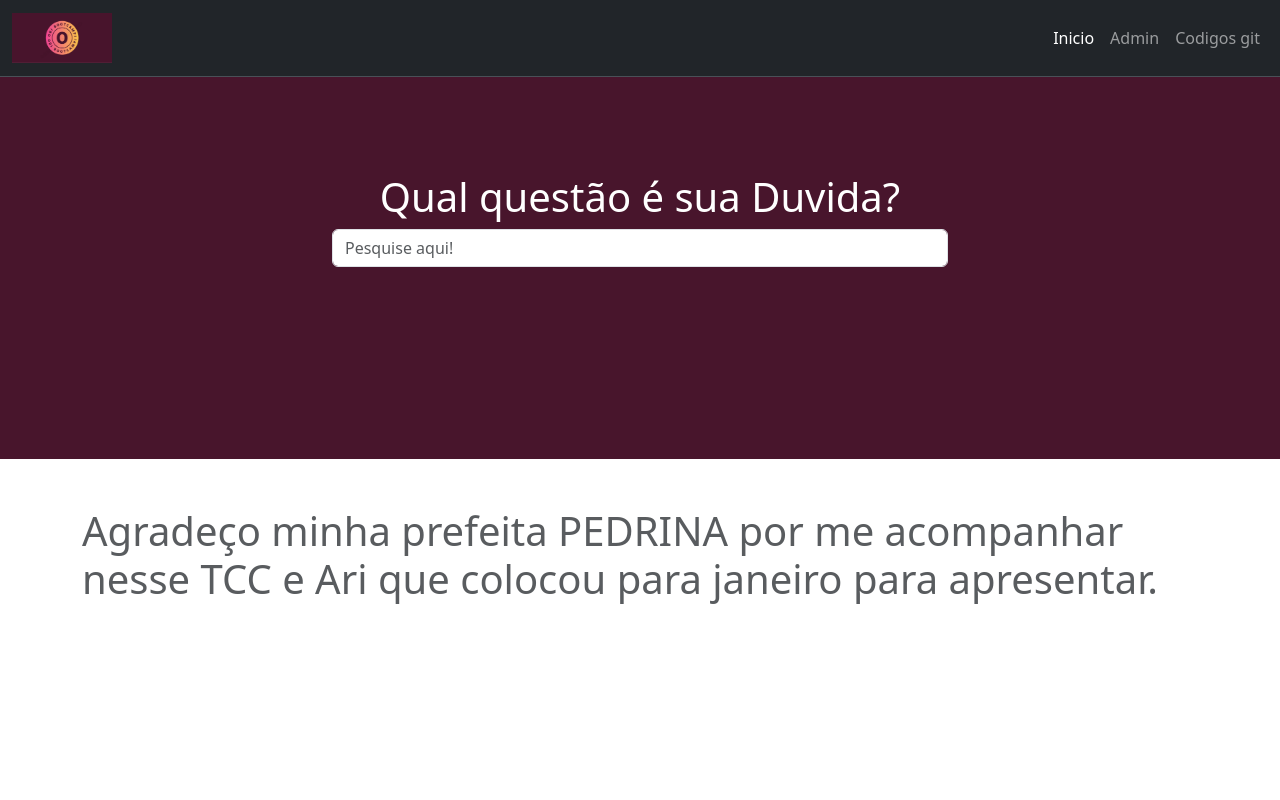
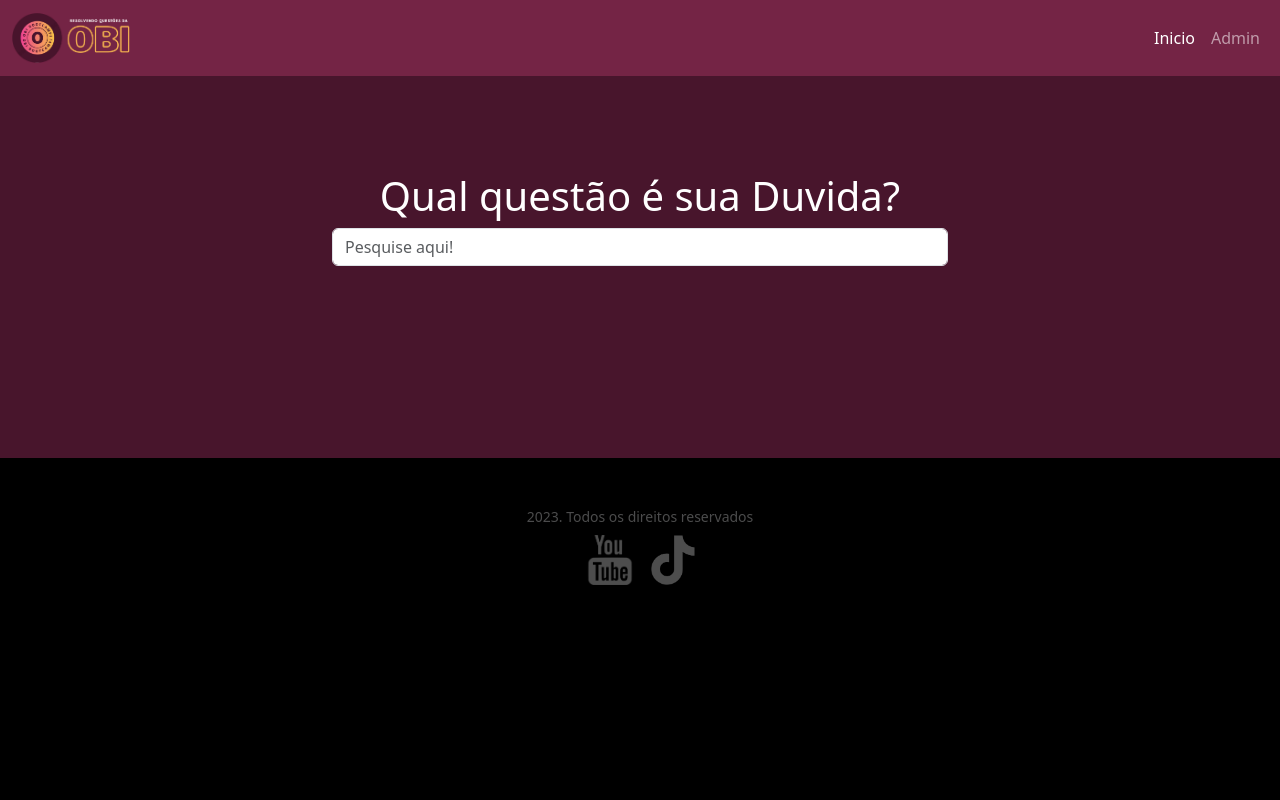
Before and after one commit to joaogino/OBI, a Django app: template videoaulas/templates/public/index.html in a window 1280 px wide. Run offline with Django 5.2, Linux system fonts and the light colour scheme; the template is opened without the code that fills it, so the values that code supplies are empty; parts of the project's set-up code (start-up, migrations or seed data) failed here and were passed over; some libraries are stand-ins or nearby versions.

Commit message:
correcoa footer e header

```diff
--- a/static/css/estilo.css
+++ b/static/css/estilo.css
@@ -1,10 +1,11 @@
 img{
    height: 50px;
-   width: 100px;
+
 }
 body {
    height: 100vh;
    margin: 0;
+   background-color: black;
 }
 section{
    background-color:  #48152c;
@@ -18,3 +19,11 @@ main,.jumbotron{
 .jumbotron{
    color: white;
 }
+
+nav.navbar.navbar-expand-lg.bg-dark {
+   background-color:#742445 !important;
+}
+
+footer {
+   opacity: 0.3;
+}
--- a/templates/base.html
+++ b/templates/base.html
@@ -14,7 +14,7 @@
 </head>
 <body>
     <header>
-        <nav class="navbar navbar-expand-lg bg-dark border-bottom border-body" data-bs-theme="dark">
+        <nav class="navbar navbar-expand-lg bg-dark border-body" data-bs-theme="dark">
           <div class="container-fluid">
             <button class="navbar-toggler" type="button" data-bs-toggle="collapse" data-bs-target="#navbarTogglerDemo01" aria-controls="navbarTogglerDemo01" aria-expanded="false" aria-label="Toggle navigation">
               <span class="navbar-toggler-icon"></span>
@@ -29,9 +29,6 @@
                 <li class="nav-item">
                   <a class="nav-link" href="/admin">Admin</a>
                 </li>
-                <li class="nav-item">
-                  <a class="nav-link" href="https://github.com/joaogino/OBI.git">Codigos git</a>
-                </li>
               </ul>
             </div>
           </div>
@@ -44,10 +41,14 @@
     </main>
     {% endblock %}
 
-  <footer class="text-muted">
-    <div class="container">
-      <h1>Agradeço minha prefeita PEDRINA por me acompanhar nesse TCC e Ari que colocou para janeiro para apresentar.</h1>
+  <footer class="text-light">
+    <div class="d-flex justify-content-center">
+        <small> 2023. Todos os direitos reservados</small>
     </div>
+    <div class=" d-flex justify-content-center">
+      <a href="#" target="_blank"><img class="icon m-2" src="{%static 'img/youtube.png'%}"/></a>
+      <a href="#" target="_blank"><img class="icon m-2" src="{%static 'img/tiktok.png'%}"/></a>
+  </div>
   </footer>
   <script src="{% static 'js/jquery-3.3.1.slim.min.js' %}"></script>
   <script src="{% static 'js/bootstrap.bundle.min.js' %}"></script>
--- a/videoaulas/templates/public/index.html
+++ b/videoaulas/templates/public/index.html
@@ -47,7 +47,7 @@
                       Vídeo</button>
                      <button type="button" onclick="exibirvideoaula('{{v.arquivo_codigo}}');" class="btn btn-sm btn-outline-secondary">Código</button>
                   </div>
-                  <small class="text-muted">{{v.fase}} | {{v.ano}} | {{v.nivel}}</small>
+                  <small class="text-muted">{{v.get_fase_display}} | {{v.get_ano_display}} | {{v.get_nivel_display}}</small>
                 </div>
               </div>
             </div>
```
Also changed, not shown: media/thumbs/1.png (added), media/thumbs/Questões.png (renamed from static/img/Questões.png), static/img/Questões.svg (deleted), static/img/logo.png, static/img/no_image.png (added), static/img/tiktok.png (added), static/img/youtube.png (added), 1 other file.
